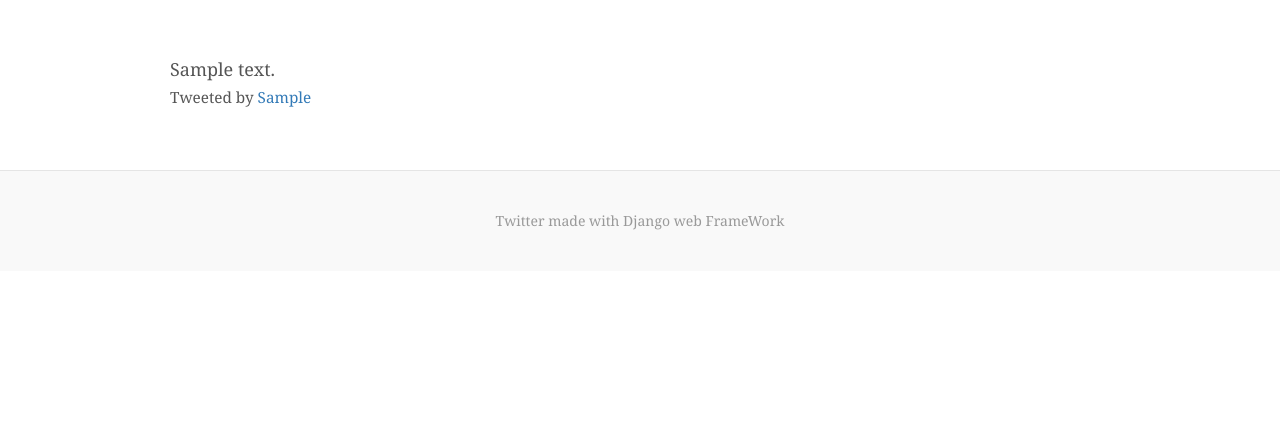
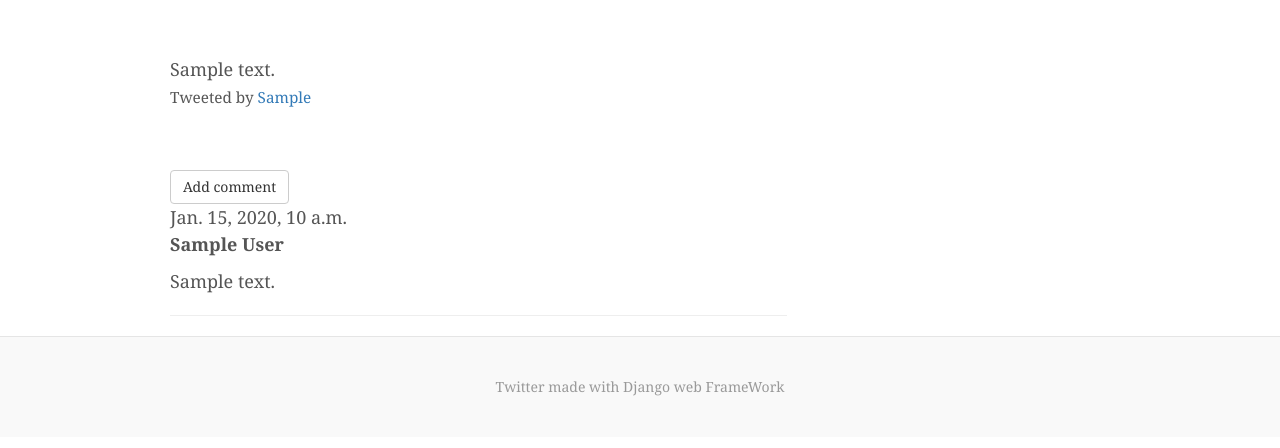
Before and after one commit to Shohan494/django_simple_twiiter, a Django app: page /tweet/tweet/ in a window 1280 px wide. Shown: the part 352-800 px from the top of the page. Run offline with Django 3.2, Linux system fonts and the light colour scheme; tables that the repository leaves empty hold one stand-in row (values such as "Sample post"); some libraries are stand-ins or nearby versions.

Commit message:
beginner level of commenting functionality done

```diff
--- a/tweet/templates/index.html
+++ b/tweet/templates/index.html
@@ -35,7 +35,28 @@
                     <a href="{% url 'profile' pk=tw.tweeter.user.pk %}">{{ tw.tweeter.user.username|capfirst }}</a>
                 </small>
             </p>
-        </div><!-- /.blog-post -->
+        </div>
+        <!-- here a single tweet is being represented by "tw"-->
+        <a class="btn btn-default" href="{% url 'add_comment_to_post' pk=tw.pk %}">Add comment</a>
+        <!-- again, remember the object refence instance "tw" here-->
+        {% for comment in tw.comments.all %}
+            {% if user.is_authenticated or comment.approved_comment %}
+            <div class="comment">
+                <div class="date">
+                    {{ comment.created_date }}
+                    {% if not comment.approved_comment %}
+                        <a class="btn btn-default" href="{% url 'comment_remove' pk=comment.pk %}">Remove<span class="glyphicon glyphicon-remove"></span></a>
+                        <a class="btn btn-default" href="{% url 'comment_approve' pk=comment.pk %}">Add<span class="glyphicon glyphicon-ok"></span></a>
+                    {% endif %}
+                </div>
+                <strong>{{ comment.author }}</strong>
+                <p>{{ comment.text|linebreaks }}</p>
+            </div>
+            {% endif %}
+        {% empty %}
+            <p>No comments here yet :(</p>
+        {% endfor %}
+        <hr>
         {% endfor %}
 
     </div><!-- /.blog-main -->
--- a/tweetpost/forms.py
+++ b/tweetpost/forms.py
@@ -1,5 +1,5 @@
 from django import forms
-from .models import Tweet
+from .models import Tweet, Comment
 
 # a custom form for tweet a post
 class TweetForm(forms.ModelForm):
@@ -17,3 +17,10 @@ class TweetForm(forms.ModelForm):
             'rows': '3'
         })
     )
+
+# for commenting
+class CommentForm(forms.ModelForm):
+
+    class Meta:
+        model = Comment
+        fields = ('author', 'text',)
--- a/tweetpost/models.py
+++ b/tweetpost/models.py
@@ -20,6 +20,9 @@ class Tweet(models.Model):
 
     def __unicode__(self):
         return self.content
+
+    def approved_comments(self):
+        return self.comments.filter(approved_comment=True)
 
 # for hash_# tagged post
 class HashTag(models.Model):
--- a/tweetpost/urls.py
+++ b/tweetpost/urls.py
@@ -4,4 +4,8 @@ from .views import *
 urlpatterns = [
     url(r'tweet/$', tweet, name='tweet'),
     url(r'hashtag/$', hashtag_search, name='hashtag_search'),
+
+    url(r'^(?P<pk>\d+)/comment/$', add_comment_to_post, name='add_comment_to_post'),
+    url(r'^comment/(?P<pk>\d+)/approve/$', comment_approve, name='comment_approve'),
+    url(r'^comment/(?P<pk>\d+)/remove/$', comment_remove, name='comment_remove'),
 ]
--- a/tweetpost/views.py
+++ b/tweetpost/views.py
@@ -1,9 +1,10 @@
 # Create your views here.
-from django.shortcuts import render, redirect, HttpResponse
+from django.shortcuts import render, redirect, HttpResponse, get_object_or_404
 from django.core.urlresolvers import reverse
-from .models import Tweet
-from .forms import TweetForm
+from .models import Tweet, Comment
+from .forms import TweetForm, CommentForm
 from .helpers import convert_hashtag_to_link
+from django.contrib.auth.decorators import login_required
 
 # tweet is posted from tweet_form
 # validates the data and then saves to db
@@ -45,3 +46,28 @@ def hashtag_search(request):
         'tweets': tweets,
         'tweet_form': TweetForm(),
     })
+
+def add_comment_to_post(request, pk):
+    tweet = get_object_or_404(Tweet, pk=pk)
+    if request.method == "POST":
+        form = CommentForm(request.POST)
+        if form.is_valid():
+            comment = form.save(commit=False)
+            comment.tweet = tweet
+            comment.save()
+            return redirect('timeline')
+    else:
+        form = CommentForm()
+    return render(request, 'add_comment_to_post.html', {'form': form})
+
+@login_required
+def comment_approve(request, pk):
+    comment = get_object_or_404(Comment, pk=pk)
+    comment.approve()
+    return redirect('timeline')
+
+@login_required
+def comment_remove(request, pk):
+    comment = get_object_or_404(Comment, pk=pk)
+    comment.delete()
+    return redirect('timeline')
```
Also changed, not shown: tweet/templates/add_comment_to_post.html (added, +20 -0 lines).
